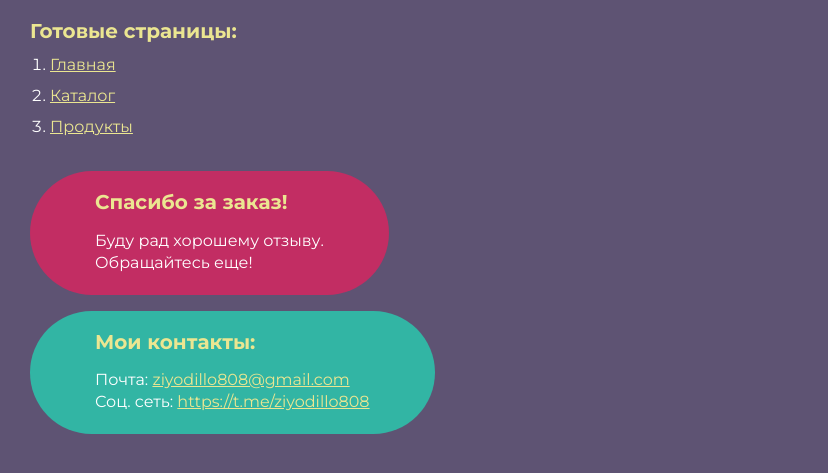
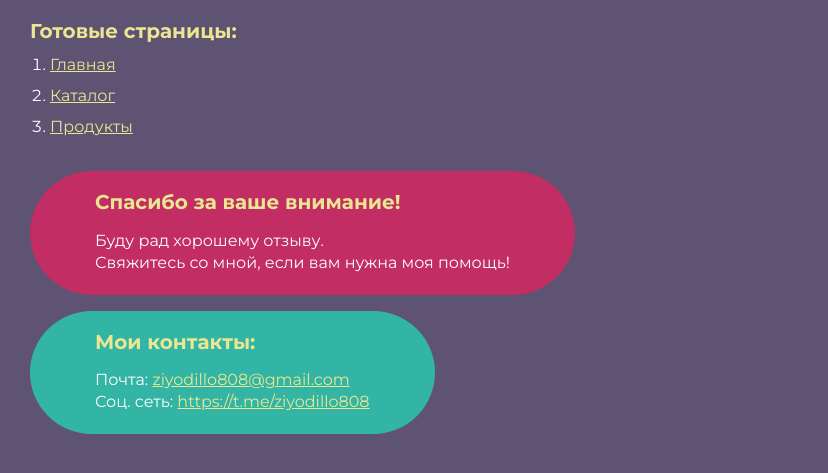
Before and after one commit to ZiyodulloRakhmonberdiev/zlatmax-shop, a plain HTML site: page index.html in a window 1280 px wide. Shown: the part 115-588 px from the top of the page, without its empty margins (0-828 px from the left). Drawn offline with Linux system fonts and the light colour scheme.

Commit message:
Update index.html

```diff
--- a/index.html
+++ b/index.html
@@ -20,9 +20,9 @@
 			<li><a target="_blank" href="product.html">Продукты</a></li>
 		</ol>
 		<div class="rootpage__tnx">
-			<h2>Спасибо за заказ!</h2>
+			<h2>Спасибо за ваше внимание!</h2>
 			<p>Буду рад хорошему отзыву.</p>
-			<p>Обращайтесь еще!</p>
+			<p>Свяжитесь со мной, если вам нужна моя помощь!</p>
 		</div>
 		<div class="rootpage__contacts">
 			<h2>Мои контакты:</h2>
```
